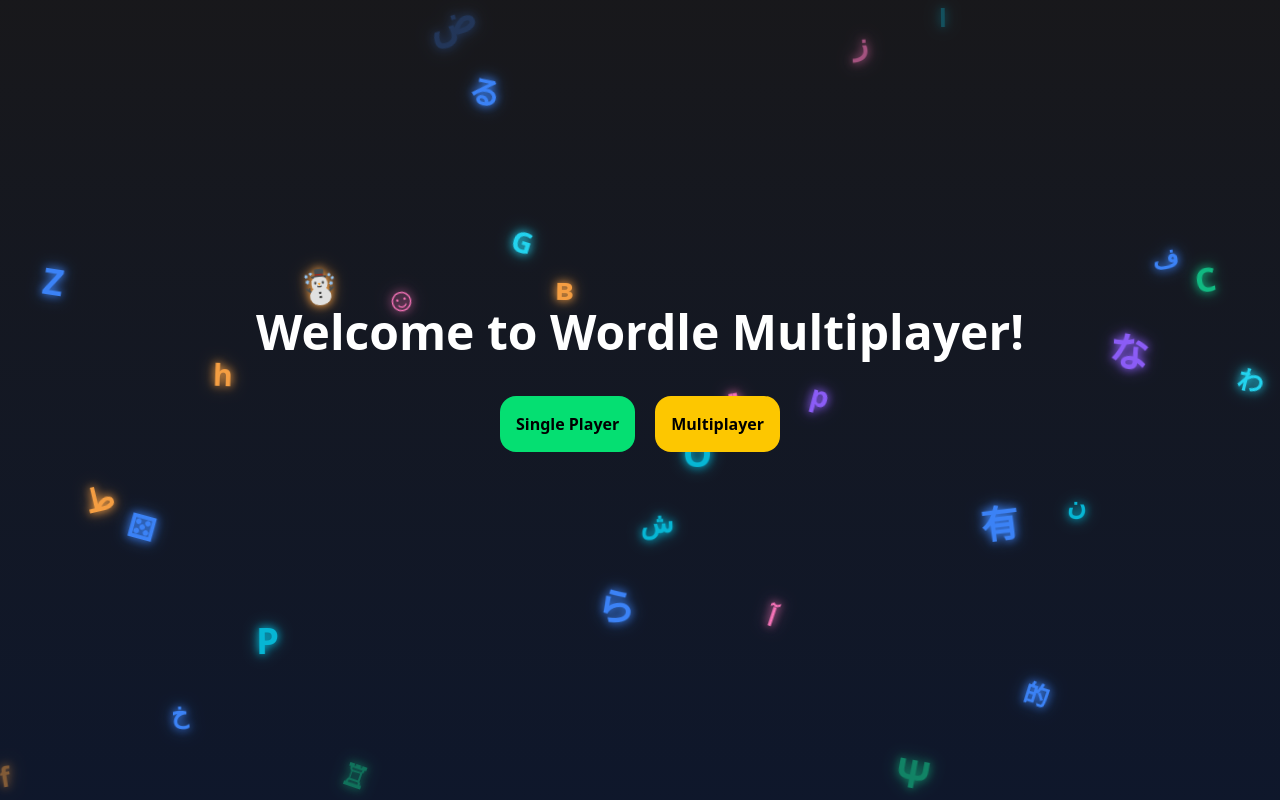
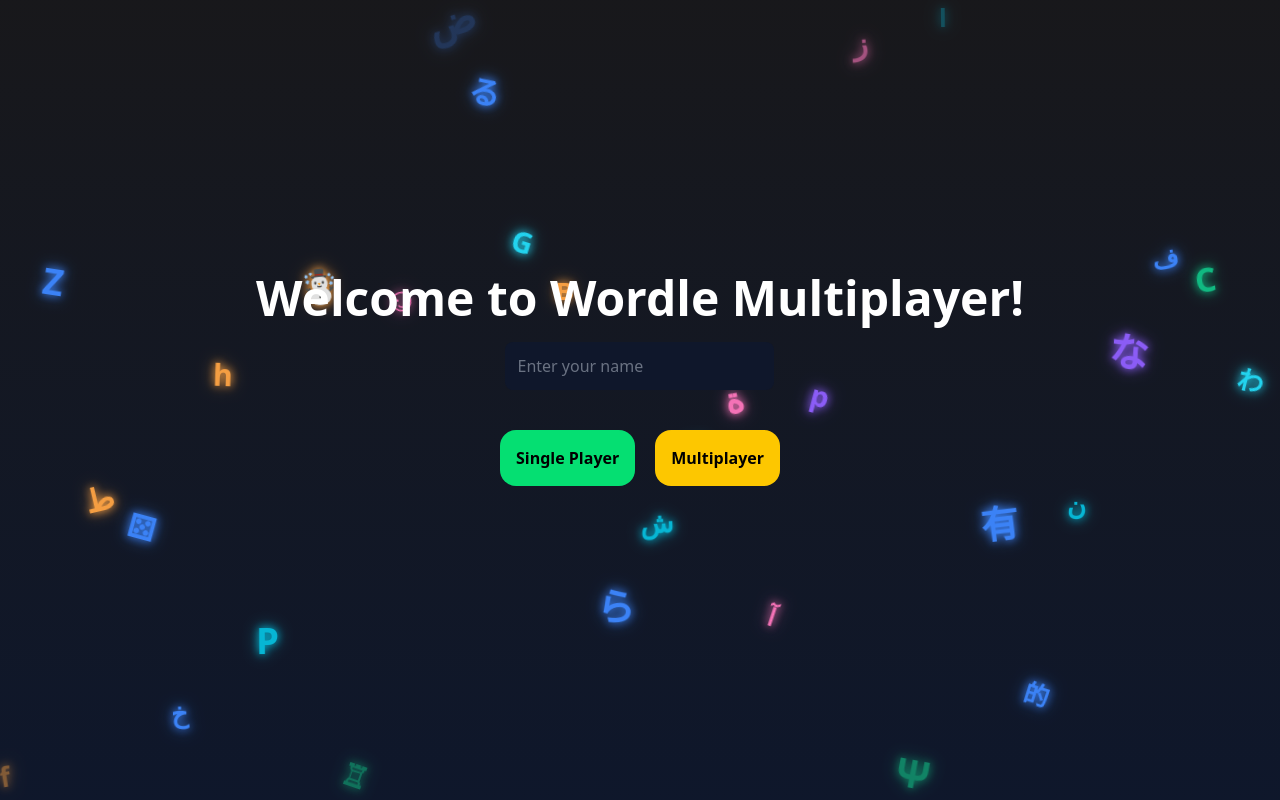
Before and after one commit to JedBelhaj/ArabicWordle, a React (Vite) app: page / in a window 1280 px wide. Built offline with nearby package versions, Linux system fonts and the light colour scheme; no server answers.

Commit message:
feat: add input field for user name on the main page

```diff
--- a/src/pages/Index.jsx
+++ b/src/pages/Index.jsx
@@ -9,6 +9,11 @@
         <h1 className="text-white text-5xl font-bold">
           Welcome to Wordle Multiplayer!
         </h1>
+        <input
+          type="text"
+          placeholder="Enter your name"
+          className="mt-5 p-3 rounded-lg bg-slate-900 text-white font-semibold placeholder:font-normal placeholder:text-gray-500"
+        />
         <div className="m-10 gap-5 flex">
           <button
             onClick={() => navigate("/singleplayer")}
@@ -16,7 +21,10 @@
           >
             Single Player
           </button>
-          <button onClick={() => navigate("/multiplayer")} className="bg-yellow-400 p-4 rounded-2xl font-bold hover:scale-105 transition-all duration-300 cursor-pointer hover:bg-red-500">
+          <button
+            onClick={() => navigate("/multiplayer")}
+            className="bg-yellow-400 p-4 rounded-2xl font-bold hover:scale-105 transition-all duration-300 cursor-pointer hover:bg-red-500"
+          >
             Multiplayer
           </button>
         </div>
```
